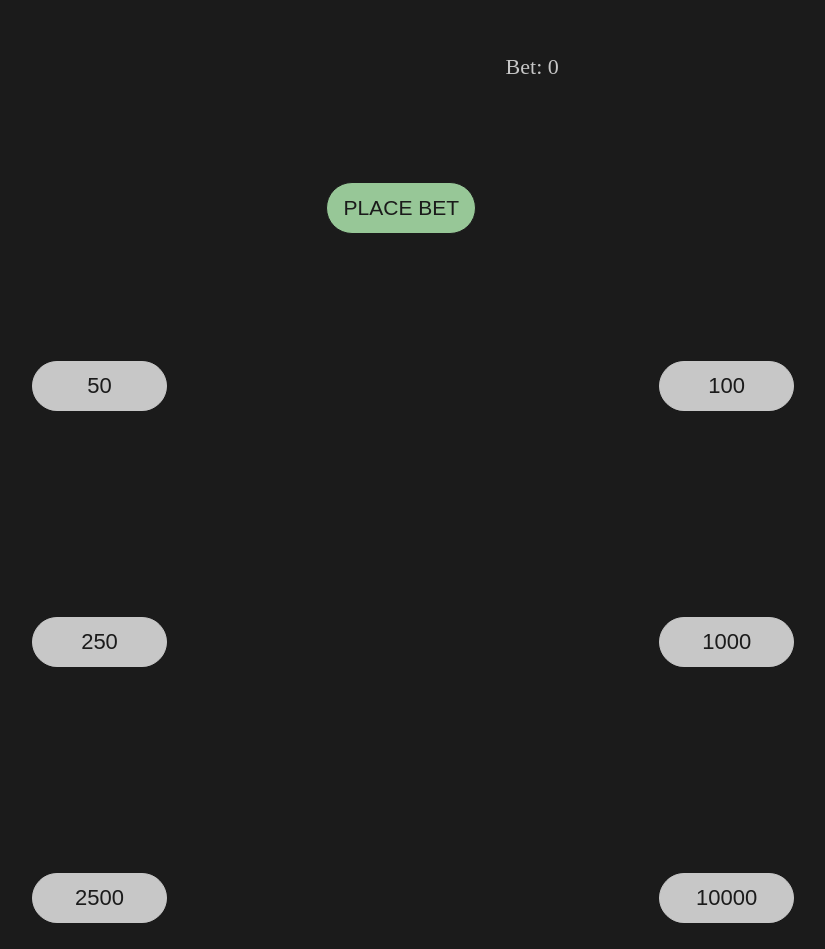
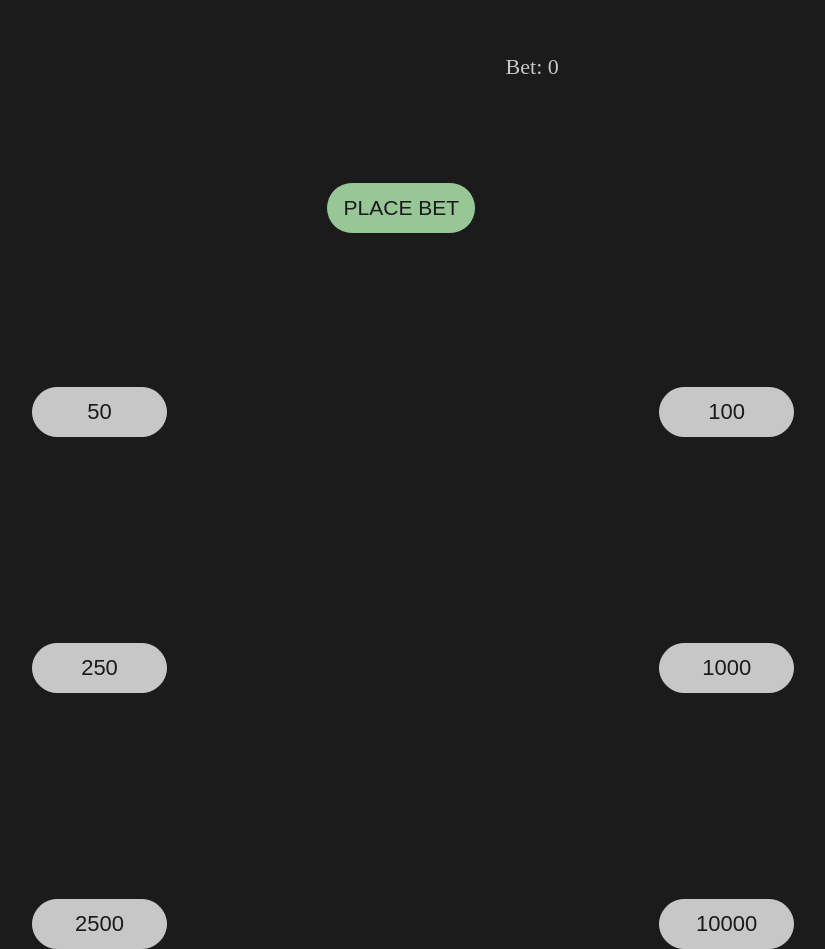
Before and after one commit to Hentarisp/mcrashapp, a plain HTML site: page index.html in a window 1280 px wide. Shown: the part 850-1799 px from the top of the page, without its empty margins (40-865 px from the left). Before the commit the page ends 1773 px from the top, so only its background shows below. Drawn offline with Linux system fonts and the light colour scheme.

Commit message:
done
done

```diff
--- a/index.html
+++ b/index.html
@@ -131,27 +131,27 @@
     }
     #s50 {
         margin-left: 5%;
-        margin-top: 94%;
+        margin-top: 96%;
     }
     #s100 {
         margin-left: 54%;
-        margin-top: 94%;
+        margin-top: 96%;
     }
     #s250 {
         margin-left: 5%;
-        margin-top: 114%;
+        margin-top: 116%;
     }
     #s1000 {
         margin-left: 54%;
-        margin-top: 114%;
+        margin-top: 116%;
     }
     #s2500 {
         margin-left: 5%;
-        margin-top: 134%;
+        margin-top: 136%;
     }
     #s10000 {
         margin-left: 54%;
-        margin-top: 134%;
+        margin-top: 136%;
     }
     }
 
```
